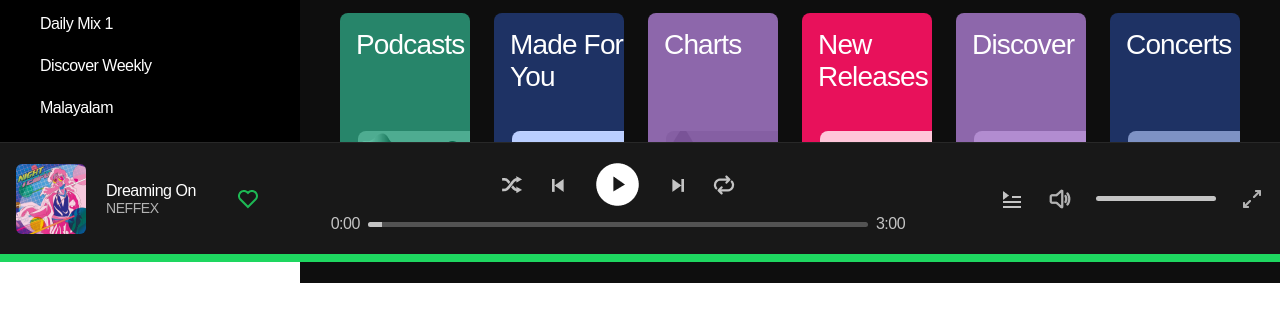
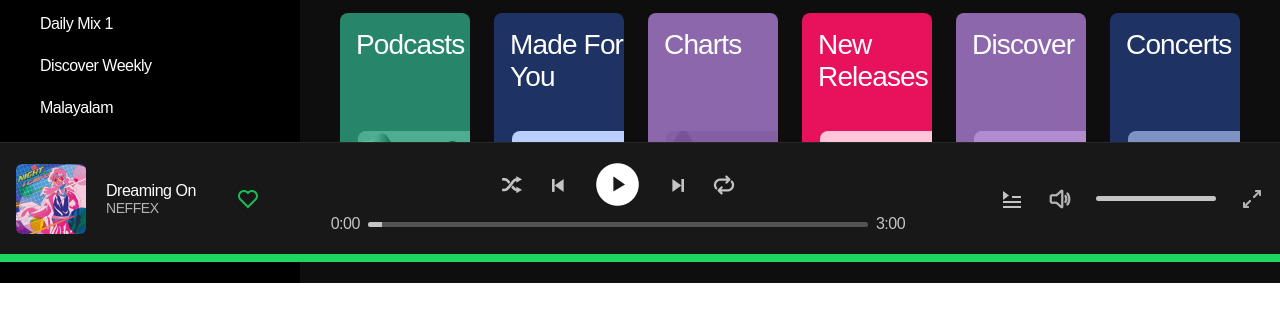
Before and after one commit to seoziyeong/toy_project_1.sportify, a plain HTML site: page index.html in a window 1280 px wide. Shown: the part 538-860 px from the top of the page. Before the commit the page ends 821 px from the top, so only its background shows below. Drawn offline with Linux system fonts and the light colour scheme; a web font is replaced by a local one.

Commit message:
1204. nav 짤림 현상 수정, wrap이 재생바에 가려지는 현상 수정

```diff
--- a/index.css
+++ b/index.css
@@ -1,20 +1,26 @@
 /* --------------------------------common-------------------------------- */
 
-html * {
+* {
     box-sizing: border-box;
     color: #fff;
     letter-spacing: -0.03em;
 }
 
+html {
+    min-height: 937px;
+}
+
 body {
     margin: 0;
     font-family: 'Alexandria', sans-serif;
+    height: 100%;
 }
 
 #container {
     display: grid;
     grid-template-columns: 300px 1fr;
     width: 100%;
+    height: 100%;
 }
 
 a {
@@ -38,7 +44,7 @@ p {
     padding: 16px;
     color: #fff;
     font-weight: 400;
-    height: 100vh;
+    height: 100%;
 }
 
 h1 {
```
